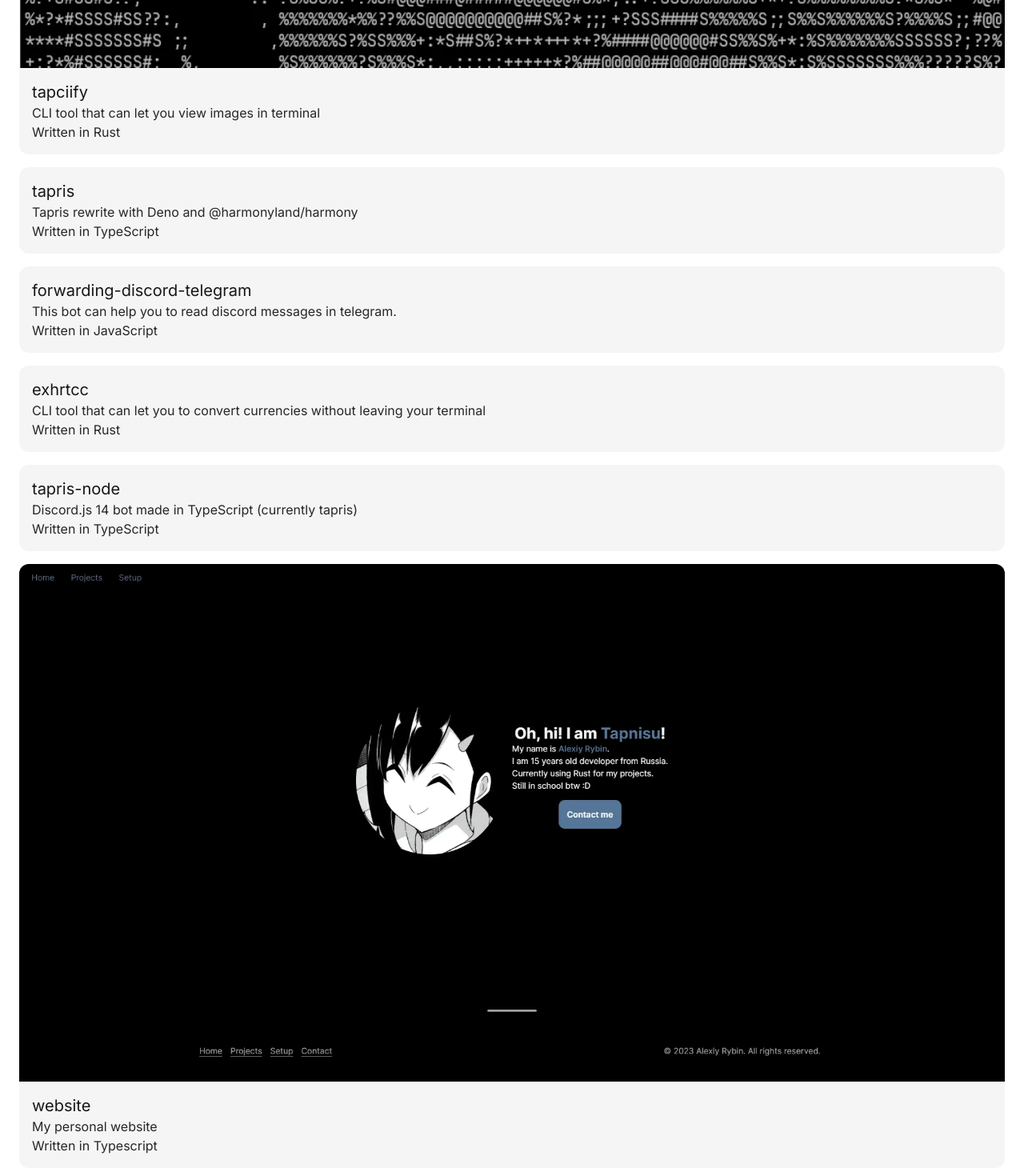
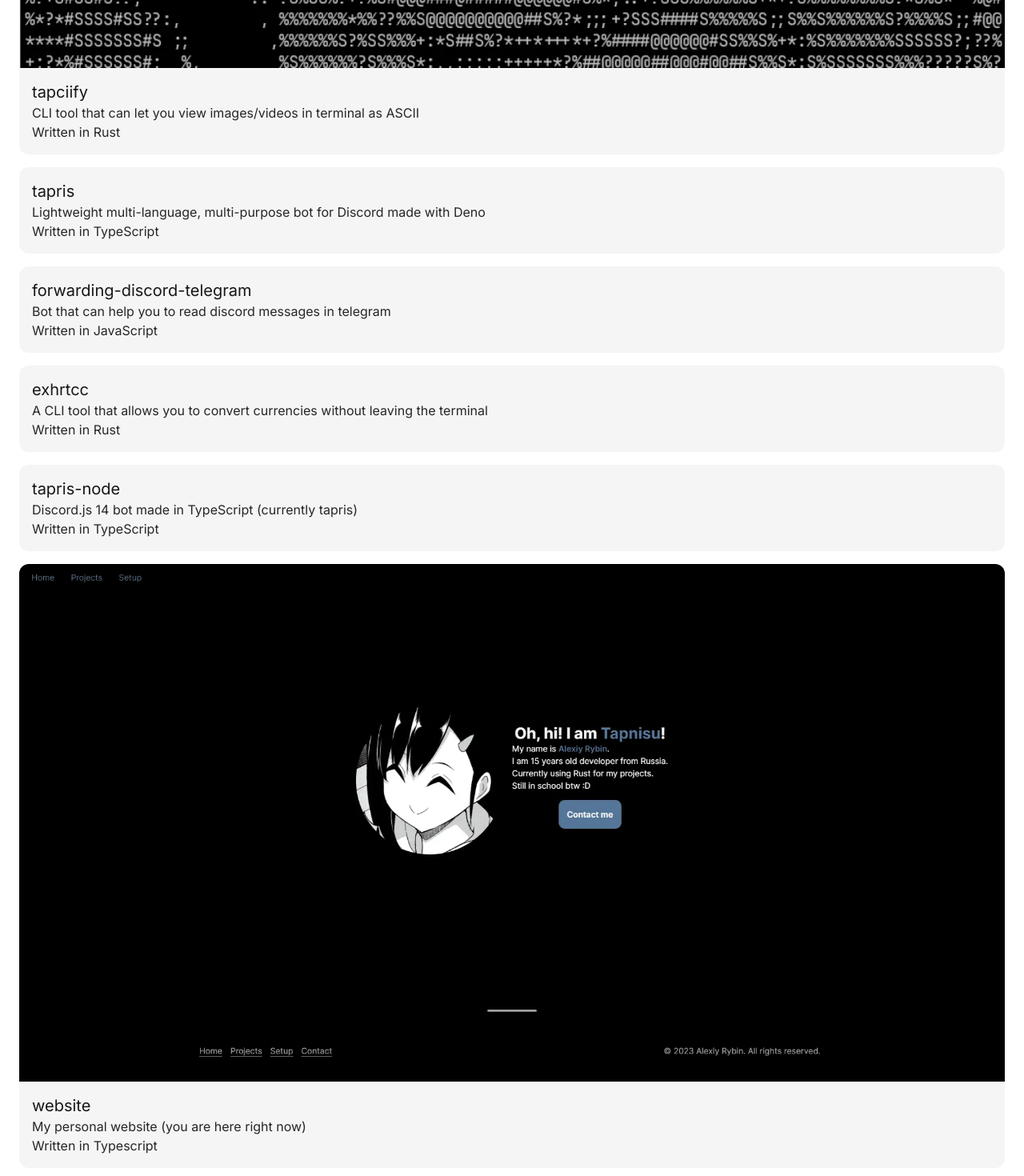
Before and after one commit to tapnisu/tapni.su, a Next.js app: page /projects in a window 1280 px wide. Shown: the part 800-2270 px from the top of the page at 80% size. Built offline with nearby package versions, Linux system fonts and the light colour scheme; what tailwindcss-selection-variant would draw is missing.

Commit message:
Update projects descriptions

```diff
--- a/pages/projects.tsx
+++ b/pages/projects.tsx
@@ -14,27 +14,29 @@ const ProjectsPage = () => {
 						name: "tapciify",
 						image: tapciifyImage,
 						url: "https://github.com/tapnisu/tapciify",
-						description: "CLI tool that can let you view images in terminal",
+						description:
+							"CLI tool that can let you view images/videos in terminal as ASCII",
 						language: "Rust"
 					},
 					{
 						name: "tapris",
 						url: "https://github.com/tapris-bot/tapris",
-						description: "Tapris rewrite with Deno and @harmonyland/harmony",
+						description:
+							"Lightweight multi-language, multi-purpose bot for Discord made with Deno",
 						language: "TypeScript"
 					},
 					{
 						name: "forwarding-discord-telegram",
 						url: "https://github.com/tapnisu/forwarding-discord-telegram",
 						description:
-							"This bot can help you to read discord messages in telegram.",
+							"Bot that can help you to read discord messages in telegram",
 						language: "JavaScript"
 					},
 					{
 						name: "exhrtcc",
 						url: "https://github.com/tapnisold/exhrtcc",
 						description:
-							"CLI tool that can let you to convert currencies without leaving your terminal",
+							"A CLI tool that allows you to convert currencies without leaving the terminal",
 						language: "Rust"
 					},
 					{
@@ -48,7 +50,7 @@ const ProjectsPage = () => {
 						name: "website",
 						image: websiteImage,
 						url: "https://github.com/tapnisu/website",
-						description: "My personal website",
+						description: "My personal website (you are here right now)",
 						language: "Typescript"
 					}
 				]?.map((info) => (
```
